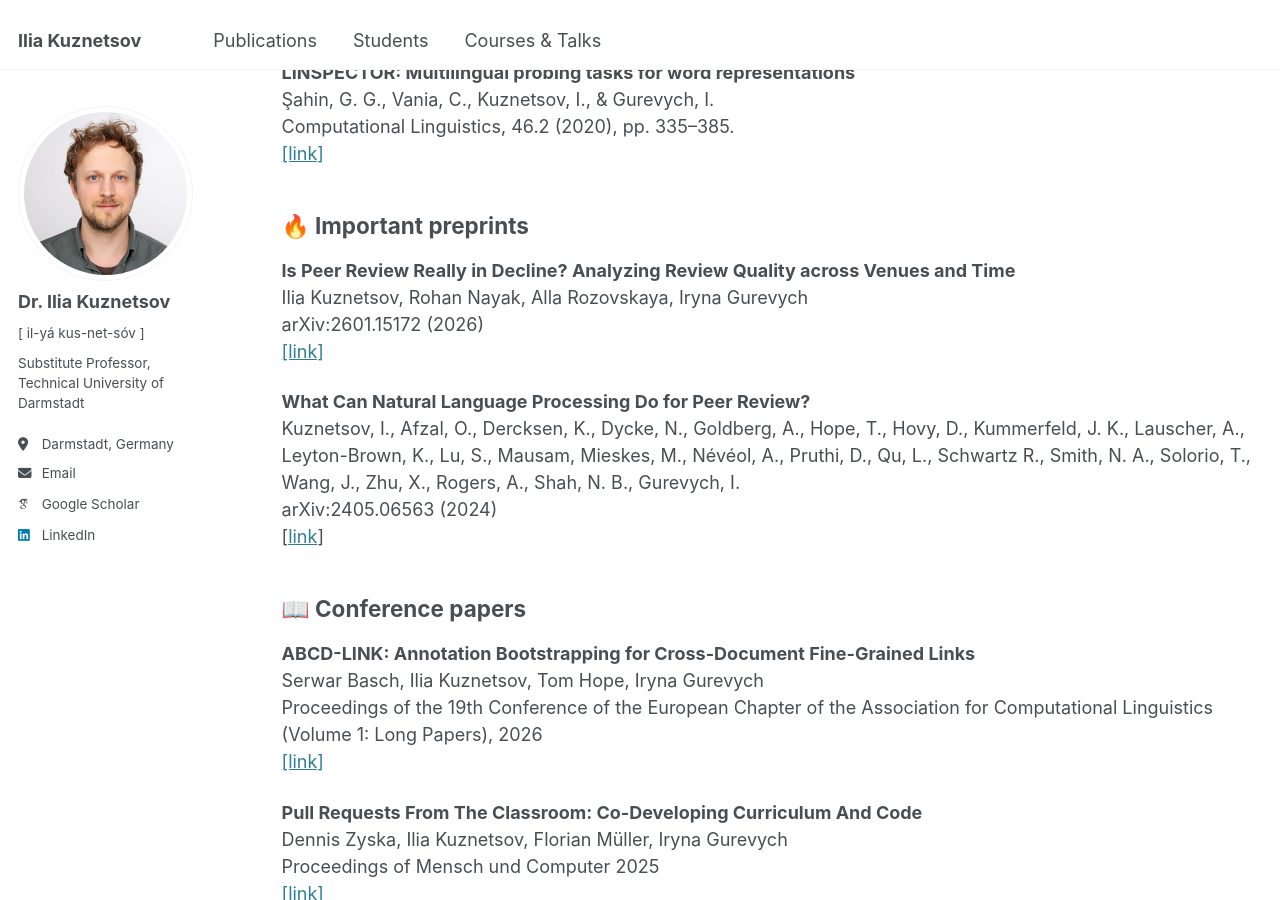
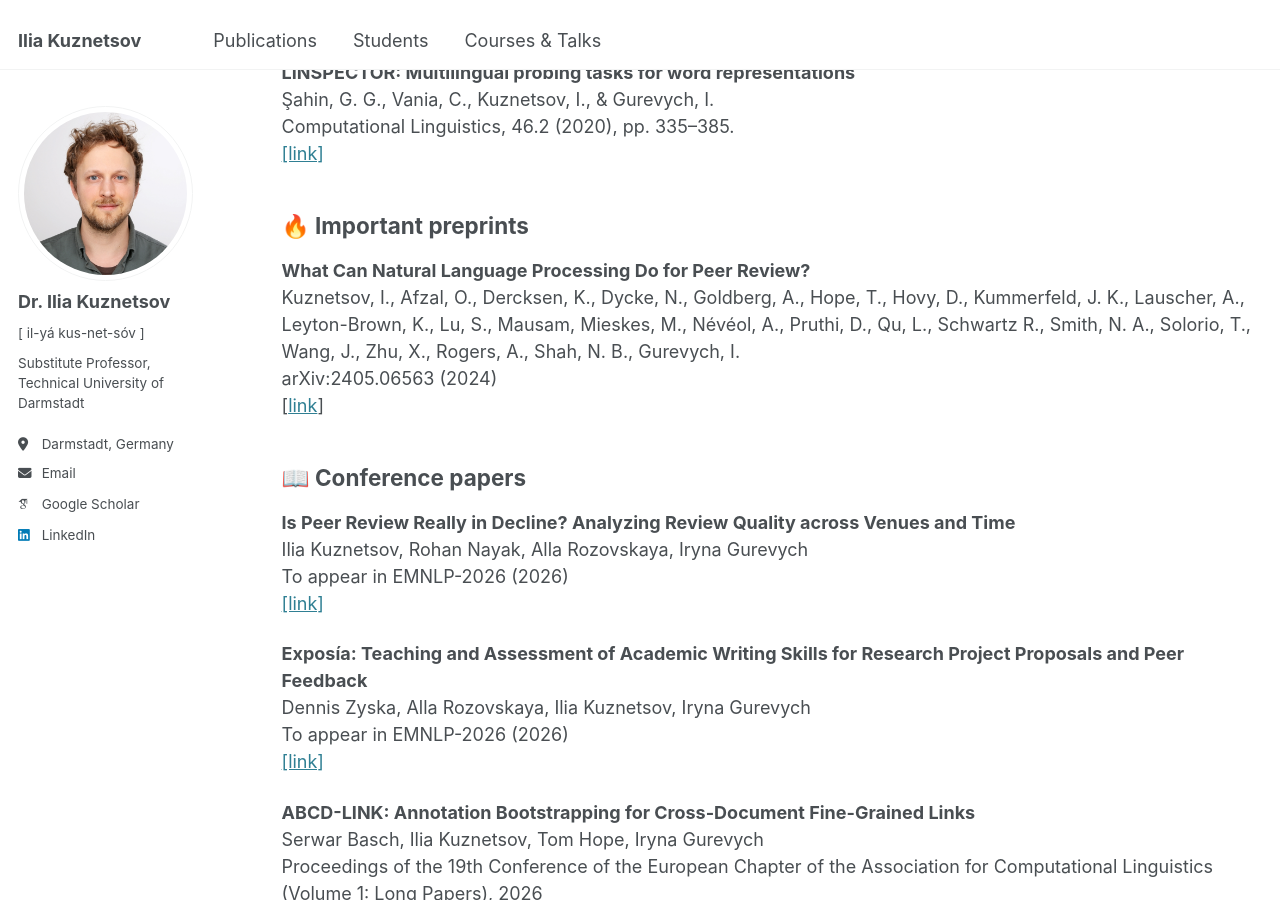
Before and after one commit to iokuznetsov/iokuznetsov.github.io, a Jekyll site: the page built from _pages/publications.md, in a window 1280 px wide and 900 px high, scrolled down 640 px. Built offline with Jekyll 4.4.1, drawn with Linux system fonts in a browser that asks for light colours; some web fonts are replaced.

Commit message:
Update publications with new conference papers and preprints
Added new conference papers and updated existing preprint details.

```diff
--- a/_pages/publications.md
+++ b/_pages/publications.md
@@ -35,17 +35,22 @@ Computational Linguistics, 46.2 (2020), pp. 335–385.\
 
 ## 🔥 Important preprints
 
-**Is Peer Review Really in Decline? Analyzing Review Quality across Venues and Time**\
-Ilia Kuznetsov, Rohan Nayak, Alla Rozovskaya, Iryna Gurevych\
-arXiv:2601.15172 (2026)\
-[[link]](https://arxiv.org/abs/2601.15172)
-
 **What Can Natural Language Processing Do for Peer Review?**\
 Kuznetsov, I., Afzal, O., Dercksen, K., Dycke, N., Goldberg, A., Hope, T., Hovy, D., Kummerfeld, J. K., Lauscher, A., Leyton-Brown, K., Lu, S., Mausam, Mieskes, M., Névéol, A., Pruthi, D., Qu, L., Schwartz R., Smith, N. A., Solorio, T., Wang, J., Zhu, X., Rogers, A., Shah, N. B., Gurevych, I.\
 arXiv:2405.06563 (2024) \
 [[link](https://arxiv.org/abs/2405.06563)]
 
 ## 📖 Conference papers
+
+**Is Peer Review Really in Decline? Analyzing Review Quality across Venues and Time**\
+Ilia Kuznetsov, Rohan Nayak, Alla Rozovskaya, Iryna Gurevych\
+To appear in EMNLP-2026 (2026)\
+[[link]](https://arxiv.org/abs/2601.15172)
+
+**Exposía: Teaching and Assessment of Academic Writing Skills for Research Project Proposals and Peer Feedback**\
+Dennis Zyska, Alla Rozovskaya, Ilia Kuznetsov, Iryna Gurevych\
+To appear in EMNLP-2026 (2026)\
+[[link]](https://arxiv.org/abs/2601.06536)
 
 **ABCD-LINK: Annotation Bootstrapping for Cross-Document Fine-Grained Links**\
 Serwar Basch, Ilia Kuznetsov, Tom Hope, Iryna Gurevych\
```
